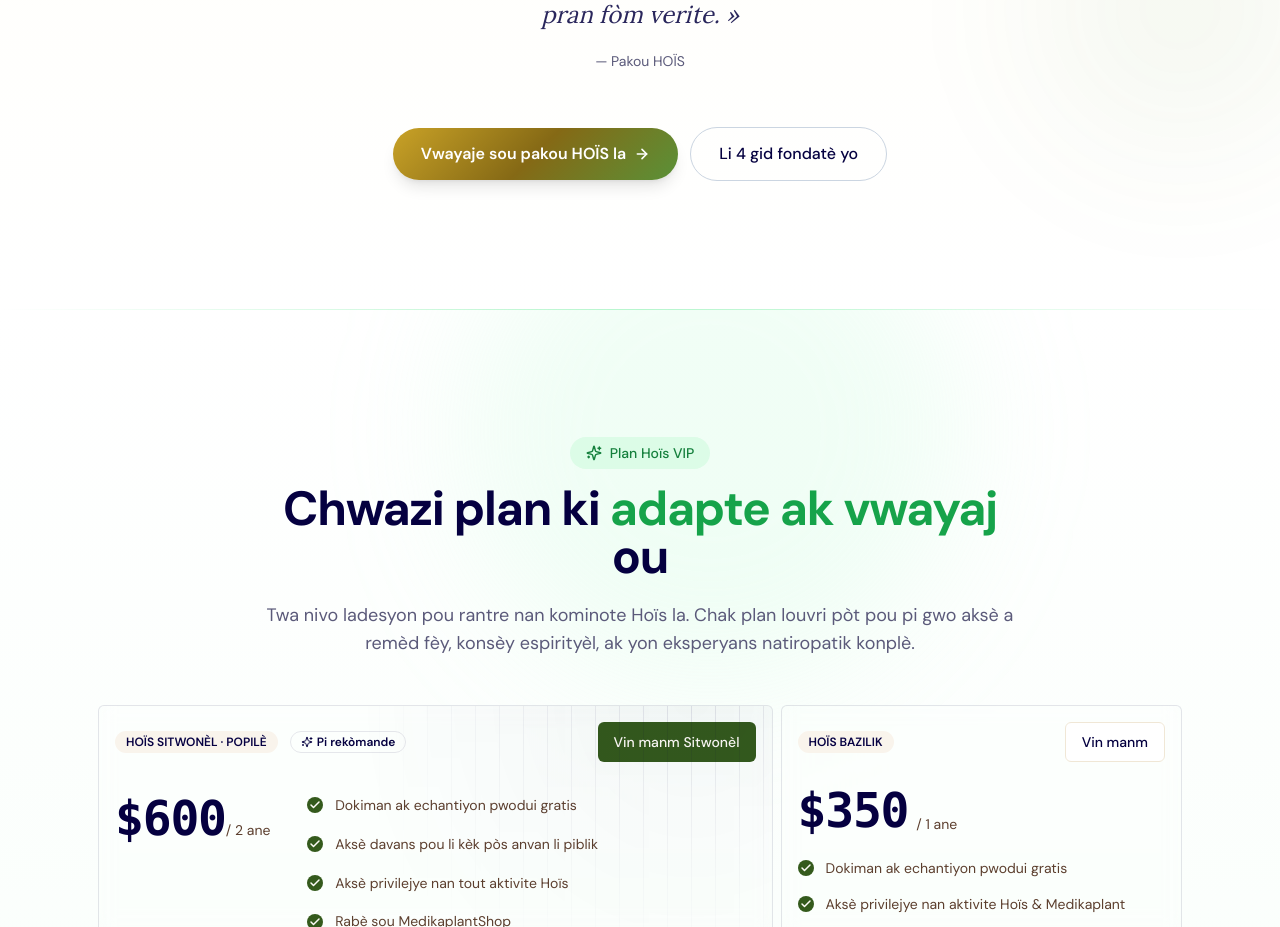
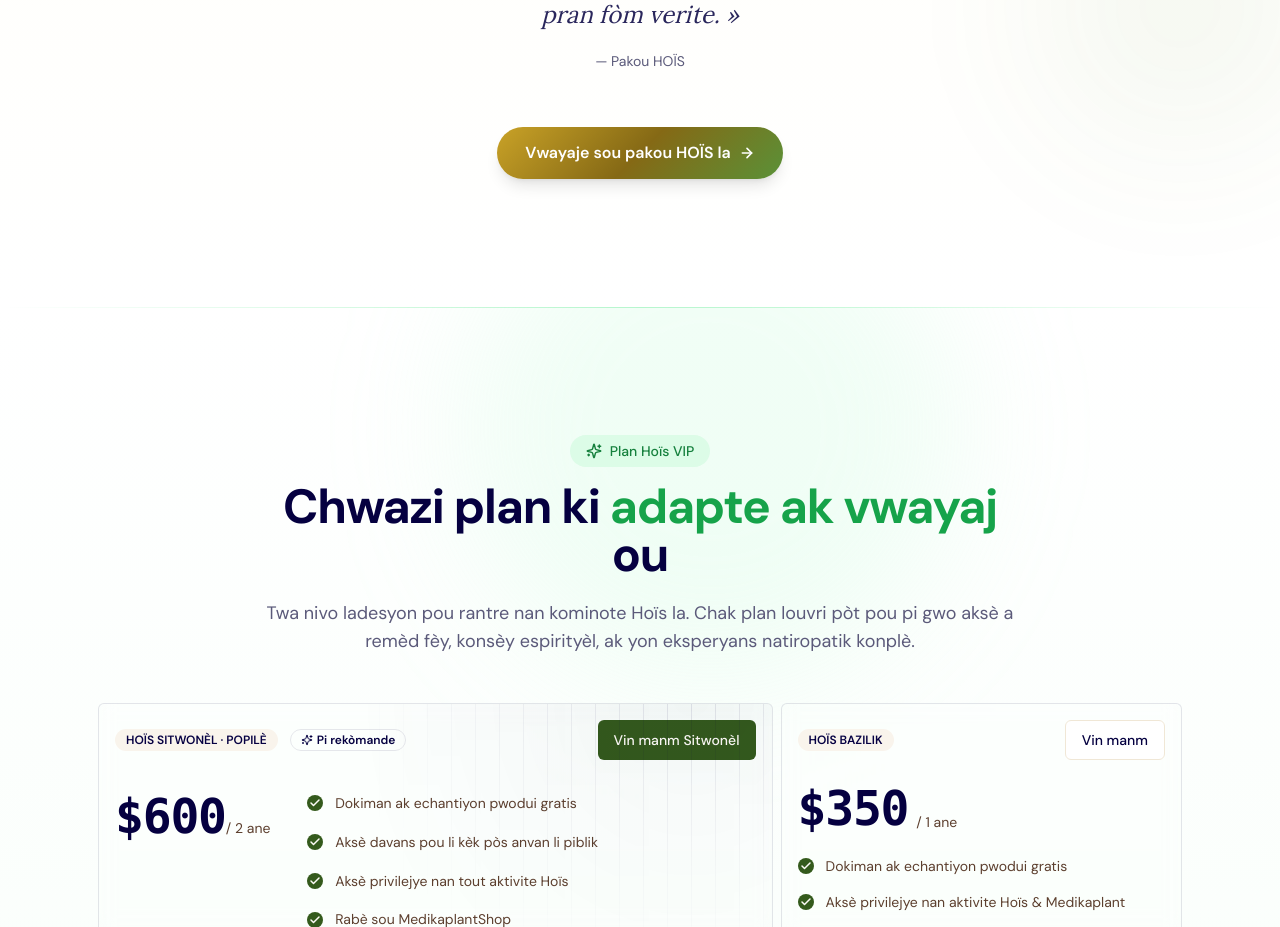
Before and after one commit to hebdev1/Hois.medikaplant.org, a Next.js app: page / in a window 1280 px wide. Shown: the part 3871-4798 px from the top of the page. Built offline with nearby package versions, Linux system fonts and the light colour scheme.

Commit message:
Retire bouton 'Li 4 gid fondatè yo' nan seksyon HOÏS
Sèl CTA 'Vwayaje sou pakou HOÏS la' rete, sant nan paj la.

```diff
--- a/components/ui/hois-section.tsx
+++ b/components/ui/hois-section.tsx
@@ -83,7 +83,7 @@
         </blockquote>
 
         {/* CTA */}
-        <div className="mt-14 flex flex-col sm:flex-row gap-3 justify-center items-center">
+        <div className="mt-14 flex justify-center">
           <Link
             href="#pri"
             className="group inline-flex items-center justify-center gap-2 px-7 py-3.5 rounded-full font-semibold text-white shadow-lg transition-all"
@@ -98,12 +98,6 @@
               strokeWidth={2.4}
             />
           </Link>
-          <Link
-            href="/auth/login?redirect=/dashboard/guides"
-            className="inline-flex items-center justify-center gap-2 px-7 py-3.5 rounded-full font-medium border border-slate-300 hover:border-amber-400 hover:bg-amber-50/40 text-ink transition-all"
-          >
-            Li 4 gid fondatè yo
-          </Link>
         </div>
       </div>
     </section>
```
